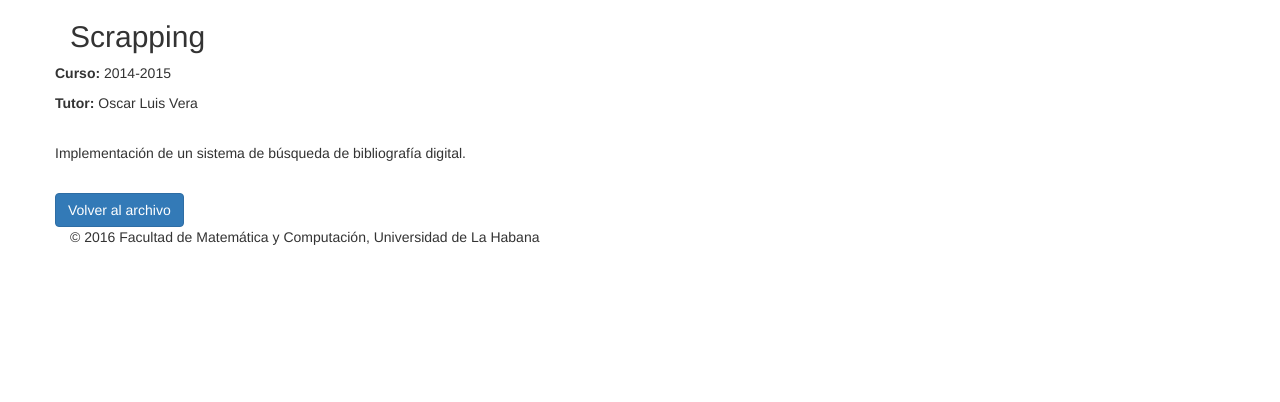
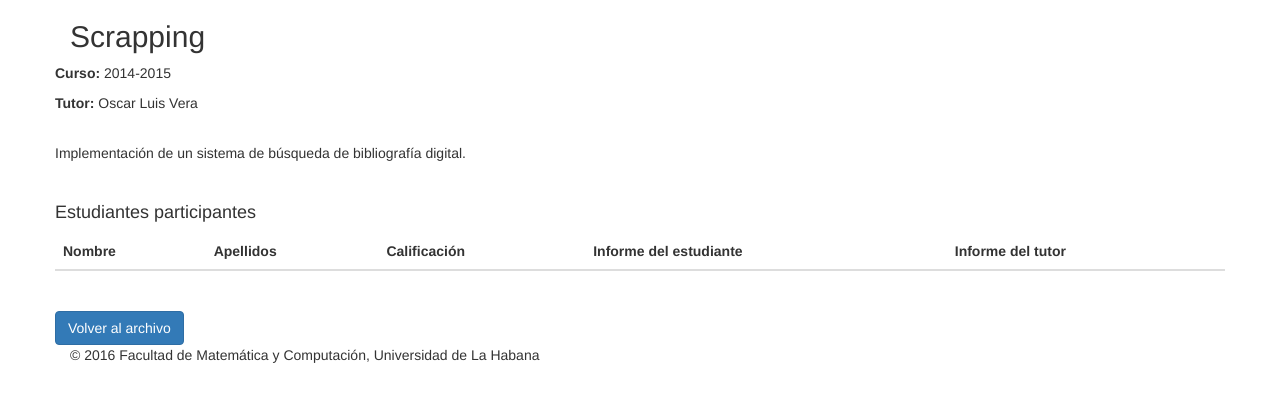
Before and after one commit to ealmuina/DB_Practicas_MATCOM, a Django app: page /archive/projects/scrapping/ in a window 1280 px wide. Shown: the part 56-458 px from the top of the page. Run offline with Django 3.2, Linux system fonts and the light colour scheme; a user stored in the database is signed in; data comes from the database, SQL or seed files in the repository; both versions use the stored data as it was after the commit; lists and menus that the app fills with data are empty; parts of the project's set-up code (start-up, migrations or seed data) failed here and were passed over; some libraries are stand-ins or nearby versions.

Commit message:
Added participations to archive.

```diff
--- a/practicas/views.py
+++ b/practicas/views.py
@@ -74,8 +74,12 @@ class ArchiveProjectDetailView(DetailView):
     template_name = 'practicas/archive_project_detail.html'
 
     def get_context_data(self, **kwargs):
-        # TODO: Agregar las participaciones en el proyecto!
-        return super(ArchiveProjectDetailView, self).get_context_data(**kwargs)
+        context = super(ArchiveProjectDetailView, self).get_context_data(**kwargs)
+
+        participations = Participation.objects.filter(project=self.object)
+        context['participations'] = participations
+
+        return context
 
     @method_decorator(login_required)
     def dispatch(self, request, *args, **kwargs):
--- a/templates/practicas/archive_project_detail.html
+++ b/templates/practicas/archive_project_detail.html
@@ -15,6 +15,30 @@
     <p>{{ object.description }}</p>
     <p>{{ object.report }}</p><br/>
 
-    <!-- TODO: Ver si se puede convertir en un BACK -->
+    <h4>Estudiantes participantes</h4>
+    <table class="table table-striped">
+        <thead>
+        <tr>
+            <th>Nombre</th>
+            <th>Apellidos</th>
+            <th>Calificación</th>
+            <th>Informe del estudiante</th>
+            <th>Informe del tutor</th>
+        </tr>
+        </thead>
+
+        <tbody>
+        {% for part in participations %}
+            <tr>
+                <td>{{ part.reg_student.student.user.first_name }}</td>
+                <td>{{ part.reg_student.student.user.last_name }}</td>
+                <td>{{ part.grade }}</td>
+                <td>{{ part.report }}</td>
+                <td>{{ part.tutor_report }}</td>
+            </tr>
+        {% endfor %}
+        </tbody>
+    </table><br/>
+
     <a class="btn btn-primary" href="{% url 'archive-projects' %}" role="button">Volver al archivo</a>
 {% endblock %}
```
Also changed, not shown: db.sqlite3.
